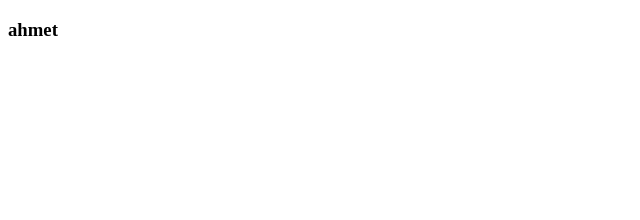
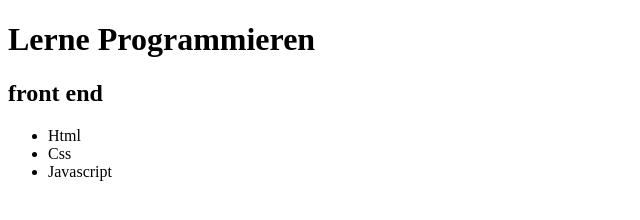
Before and after one commit to Ahmetdogan34/deneme, a plain HTML site: page index.html in a window 1280 px wide. Shown: the whole page, without its empty margins (0-640 px from the left). Drawn offline with Linux system fonts and the light colour scheme.

Commit message:
lerne programmieren

```diff
--- a/index.html
+++ b/index.html
@@ -6,6 +6,14 @@
     <title>Document</title>
   </head>
   <body>
-    <h3>ahmet</h3>
+    <h1>Lerne Programmieren</h1>
+    <section>
+      <h2>front end</h2>
+      <ul>
+        <li>Html</li>
+        <li>Css</li>
+        <li>Javascript</li>
+      </ul>
+    </section>
   </body>
 </html>
```
